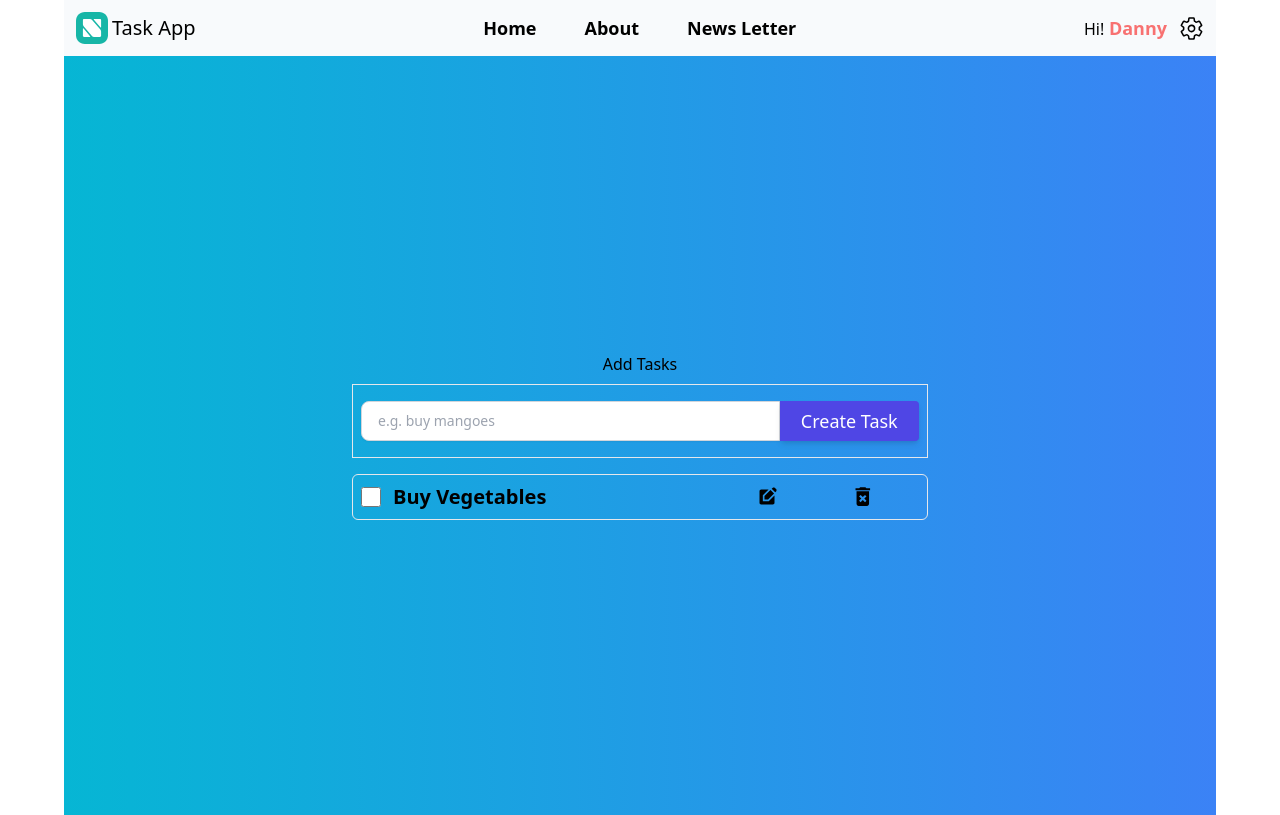
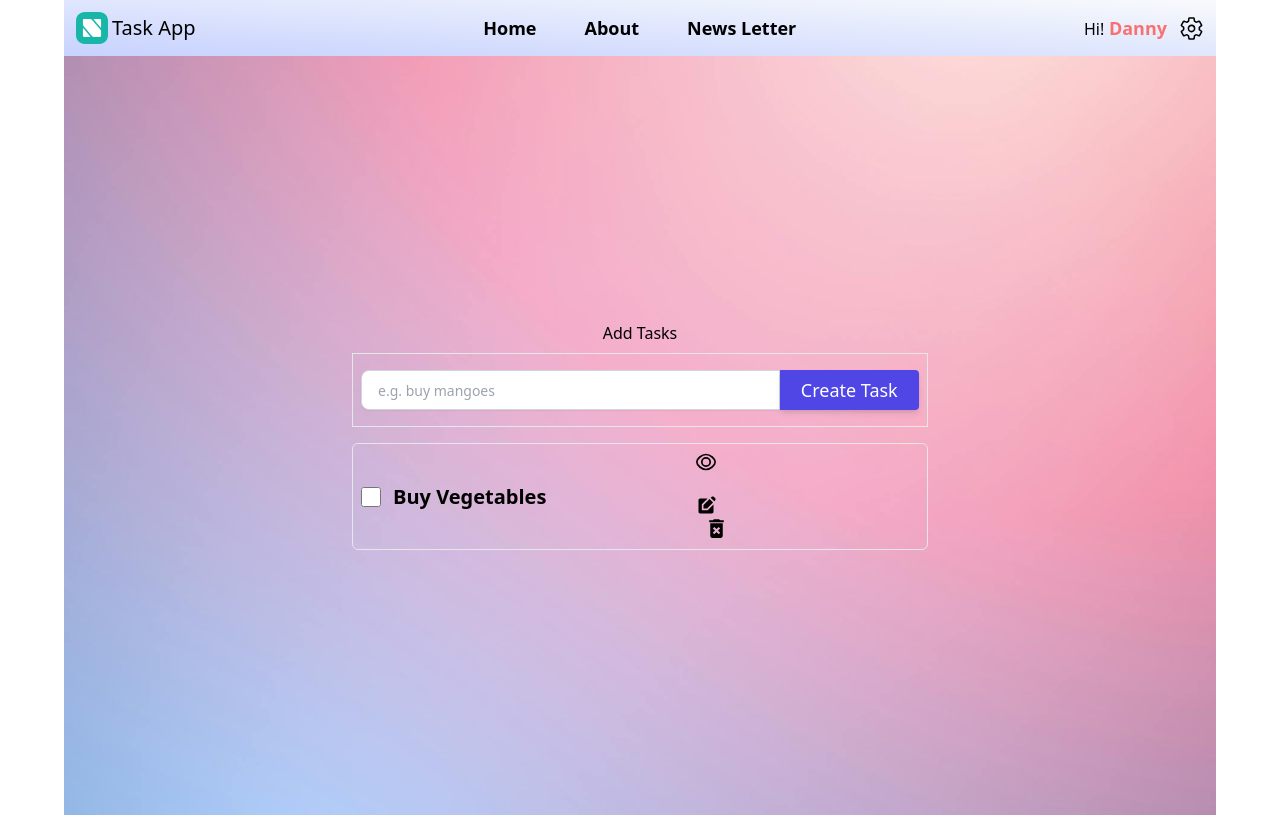
Before and after one commit to Mark-0392/Login-Front-End-using-redux-toolkit-and-react-redux, a React (Vite) app: page /dashboard in a window 1280 px wide. Built offline with nearby package versions, Linux system fonts and the light colour scheme.

Commit message:
worked on landing page bacground gradient, added view icon to the tasks

```diff
--- a/src/Components/Navbar.jsx
+++ b/src/Components/Navbar.jsx
@@ -27,7 +27,7 @@ const Navbar = () => {
 
   return (
     <>
-      <nav className=" flex justify-between items-center px-2 py-2 lg:py-3 lg:px-3 relative">
+      <nav className=" flex justify-between items-center px-2 py-2 lg:py-3 lg:px-3 relative  bg-gradient-to-tr from-indigo-200 ">
         {/* moving sidebar */}
         {/* Logo and the Name of the Company */}
         <div className="inline-flex gap-1 items-center ">
--- a/src/Components/Singletasks.jsx
+++ b/src/Components/Singletasks.jsx
@@ -1,4 +1,5 @@
 import { MdEditSquare, MdDeleteForever } from 'react-icons/md'
+import { GrView } from 'react-icons/gr'
 import { Link } from 'react-router-dom'
 
 const Singletasks = () => {
@@ -15,24 +16,33 @@ const Singletasks = () => {
         </p>
       </div>
       {/* small screen */}
-      <Link to="/editTasks/:id">
-        <MdEditSquare className=" cursor-pointer basis-1/5 md:hidden" />
-      </Link>
-      <MdDeleteForever
-        size={18}
-        className=" cursor-pointer basis-1/5 md:hidden"
-      />
+      <div
+        className="inline-flex space-x-4 justify-end
+       items-center basis-2/5 cursor-pointer md:hidden"
+      >
+        <Link to="singleTask/123">
+          <GrView size={18} className="" />
+        </Link>
+        <Link to="editTasks/:id">
+          <MdEditSquare className="   md:hidden" />
+        </Link>
+        <MdDeleteForever size={18} className="  md:hidden" />
+      </div>
       {/* Large screen */}
-      <Link to="/editTasks/:id">
-        <MdEditSquare
-          size={20}
-          className=" cursor-pointer basis-1/5 hidden md:block"
-        />
-      </Link>
-      <MdDeleteForever
-        size={25}
-        className=" cursor-pointer basis-1/5 hidden md:block"
-      />
+      <div
+        className="inline-flex space-x-2 justify-between
+       items-center basis-2/5 cursor-pointer md:block hidden"
+      >
+        <Link to="singleTask/123">
+          <GrView size={20} className="hidden md:block " />
+        </Link>
+
+        <Link to="editTasks/:id">
+          <MdEditSquare size={20} className="hidden md:block " />
+        </Link>
+
+        <MdDeleteForever size={25} className="hidden md:block" />
+      </div>
     </div>
   )
 }
--- a/src/Pages/Landing.jsx
+++ b/src/Pages/Landing.jsx
@@ -3,9 +3,10 @@ import CreateTaskForm from '../Components/CreateTaskForm'
 import Singletasks from '../Components/Singletasks'
 import SubmitButtonCommon from '../Components/SubmitButtonCommon'
 import { Form } from 'react-router-dom'
+import landing from '../../src/assets/landing.jpg'
 const Landing = () => {
   return (
-    <div className="  w-full h-[calc(100%-41px)]  mx-auto flex flex-col items-center justify-center  lg:bg-gradient-to-r from-cyan-500 to-blue-500">
+    <div className="  w-full h-[calc(100%-41px)]  mx-auto flex flex-col items-center justify-center  bg-landing bg-cover bg-no-repeat bg-center">
       <div className="max-w-xl mx-auto w-full py-4">
         {/* <h2>hello there</h2> */}
         <h2 className="text-center text-base  font-medium mb-2 ">Add Tasks</h2>
@@ -42,3 +43,4 @@ export default Landing
       </div>
     </div> */
 }
+// codiofull Codioful (formerly Gradienta)
--- a/tailwind.config.js
+++ b/tailwind.config.js
@@ -9,6 +9,8 @@ export default {
           "url('/src/assets/Register Page Images/Mobile background Image/image3.webp')",
         newsLetter: "url('/src/assets/Background Images/img1.jpg')",
         news1: "url('/src/assets/Background Images/img2.png')",
+        landing: "url('/src/assets/landing.jpg')",
+        navbar: "url('/src/assets/navbar.jpg')",
       },
     },
   },
```
Also changed, not shown: src/assets/landing.jpg (added), src/assets/navbar.jpg (added).
